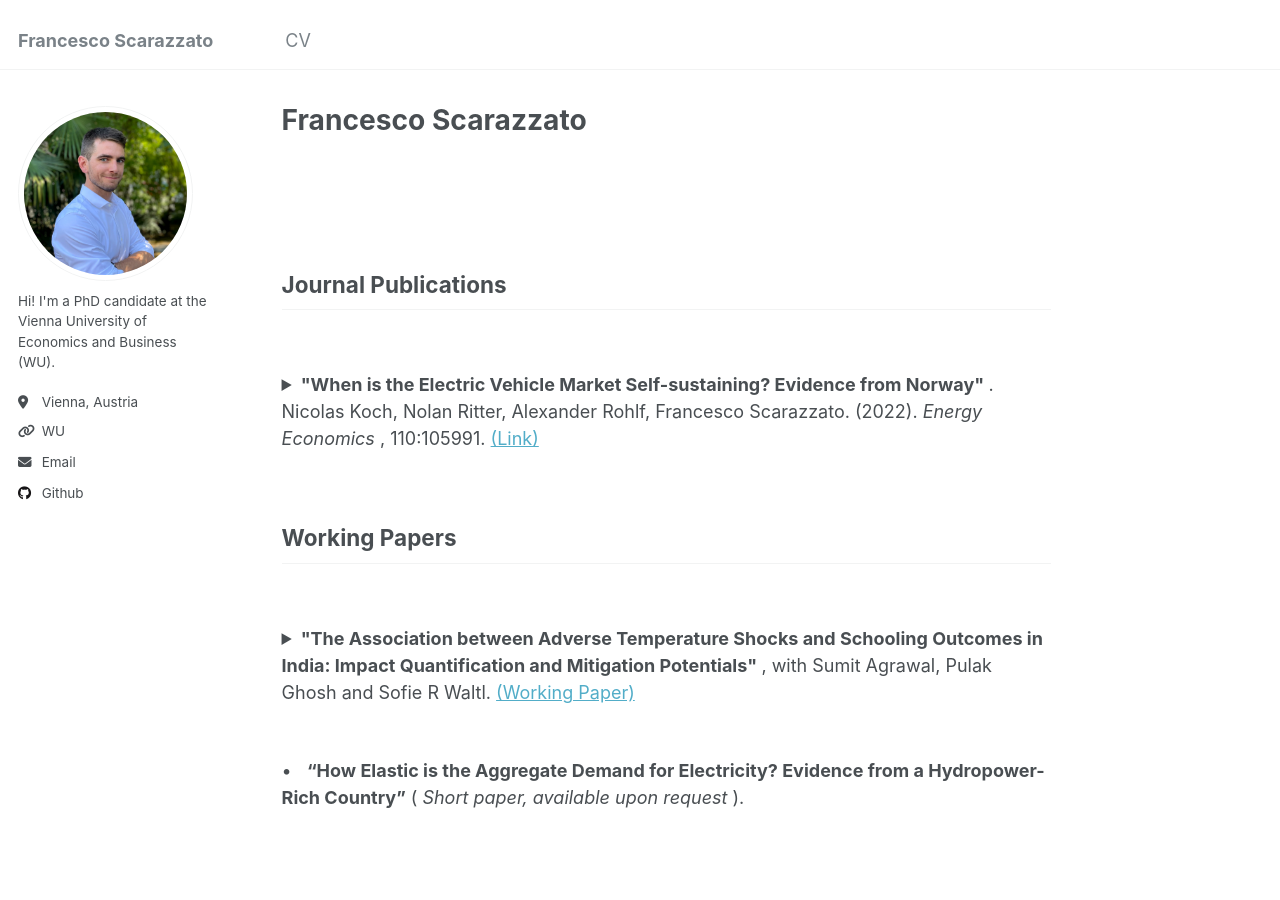
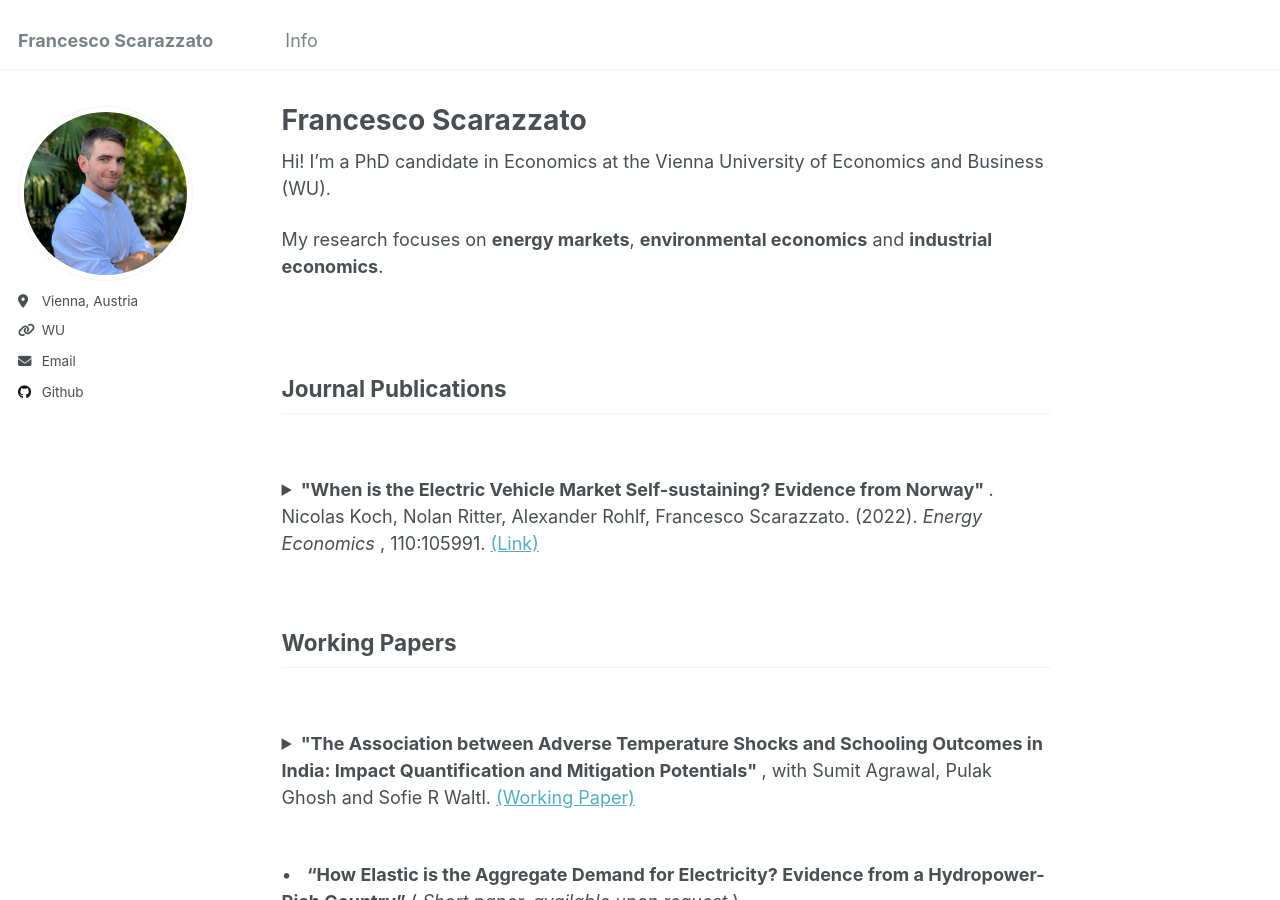
Before and after one commit to fscarazzato/fscarazzato.github.io, a Jekyll site: the page built from _pages/about.md, in a window 1280 px wide and 900 px high. Built offline with Jekyll 4.4.1, drawn with Linux system fonts in a browser that asks for light colours.

```diff
--- a/_config.yml
+++ b/_config.yml
@@ -22,9 +22,9 @@ repository               : "fscarazzato/fscarazzato.github.io"
 author:
   # Biographic information
   avatar           : "foto.jpg"
-  name             : ""
+  name             : #""
   pronouns         : # example: "she/her"
-  bio              : "Hi! I'm a PhD candidate at the Vienna University of Economics and Business (WU)."
+  bio              : #"Hi! I'm a PhD candidate at the Vienna University of Economics and Business (WU)."
   location         : "Vienna, Austria"
   employer         : "WU"
   uri              : "https://www.wu.ac.at/en/economics/people/scarazzato-f/"
--- a/_data/navigation.yml
+++ b/_data/navigation.yml
@@ -7,5 +7,5 @@
 main:
 
 
-  - title: "CV"
+  - title: "Info"
     url: /cv/
--- a/_pages/about.md
+++ b/_pages/about.md
@@ -7,22 +7,11 @@ redirect_from:
   - /about.html
 ---
 
+Hi! I'm a PhD candidate in Economics at the Vienna University of Economics and Business (WU).
+
+My research focuses on **energy markets**, **environmental economics** and **industrial economics**.
 
 <br>
-
-<!-- Google tag (gtag.js) -->
-<script async src="https://www.googletagmanager.com/gtag/js?id=G-Z7QB0ZV44P"></script>
-<script>
-  window.dataLayer = window.dataLayer || [];
-  function gtag(){dataLayer.push(arguments);}
-  gtag('js', new Date());
-
-  gtag('config', 'G-Z7QB0ZV44P');
-</script>
-
-
-<br>
-
 
 
 Journal Publications
```
